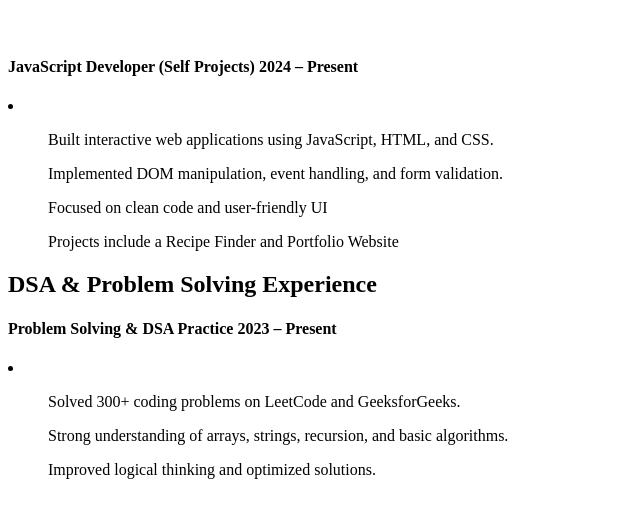
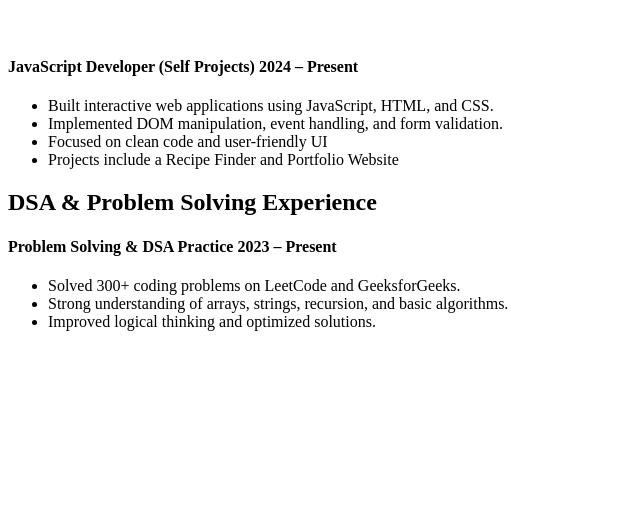
Before and after one commit to AmbujYadav930/ambujyadav930.github.io, a plain HTML site: page experience.html in a window 1280 px wide. Shown: the part 61-578 px from the top of the page, without its empty margins (0-640 px from the left). Drawn offline with Linux system fonts and the light colour scheme.

Commit message:
Update experience.html

```diff
--- a/experience.html
+++ b/experience.html
@@ -8,22 +8,22 @@
       <h1>Projects</h1><br>
       <h4>JavaScript Developer (Self Projects)
        2024 – Present</h4>
-    <li>
-      <ul>
-        Built interactive web applications using JavaScript, HTML, and CSS.</ul>
-      <ul>Implemented DOM manipulation, event handling, and form validation.</ul>
-      <ul>Focused on clean code and user-friendly UI</ul>
-      <ul>Projects include a Recipe Finder and Portfolio Website</ul>
-    </li>
+    <ul>
+      <li>
+        Built interactive web applications using JavaScript, HTML, and CSS.</li>
+      <li>Implemented DOM manipulation, event handling, and form validation.</li>
+      <li>Focused on clean code and user-friendly UI</li>
+      <li>Projects include a Recipe Finder and Portfolio Website</li>
+    </ul>
 
     <h2>DSA & Problem Solving Experience</h2>
     <h4>Problem Solving & DSA Practice
       2023 – Present</h4>
-     <li>
-      <ul>Solved 300+ coding problems on LeetCode and GeeksforGeeks.</ul>
-      <ul>Strong understanding of arrays, strings, recursion, and basic algorithms.</ul>
-      <ul>Improved logical thinking and optimized solutions.</ul>
-     </li>
+     <ul>
+      <li>Solved 300+ coding problems on LeetCode and GeeksforGeeks.</li>
+      <li>Strong understanding of arrays, strings, recursion, and basic algorithms.</li>
+      <li>Improved logical thinking and optimized solutions.</li>
+     </ul>
 
 <body>
 
```
